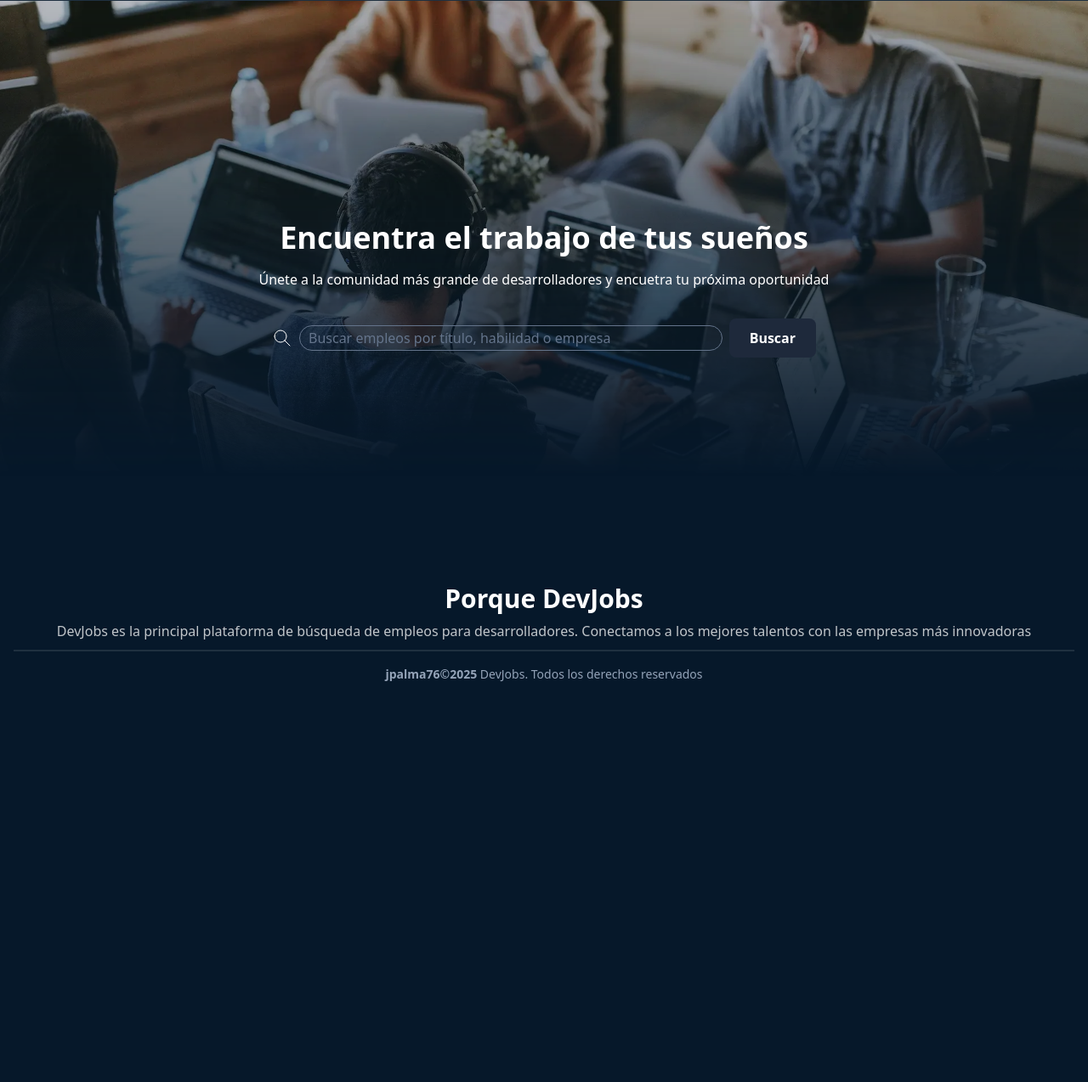
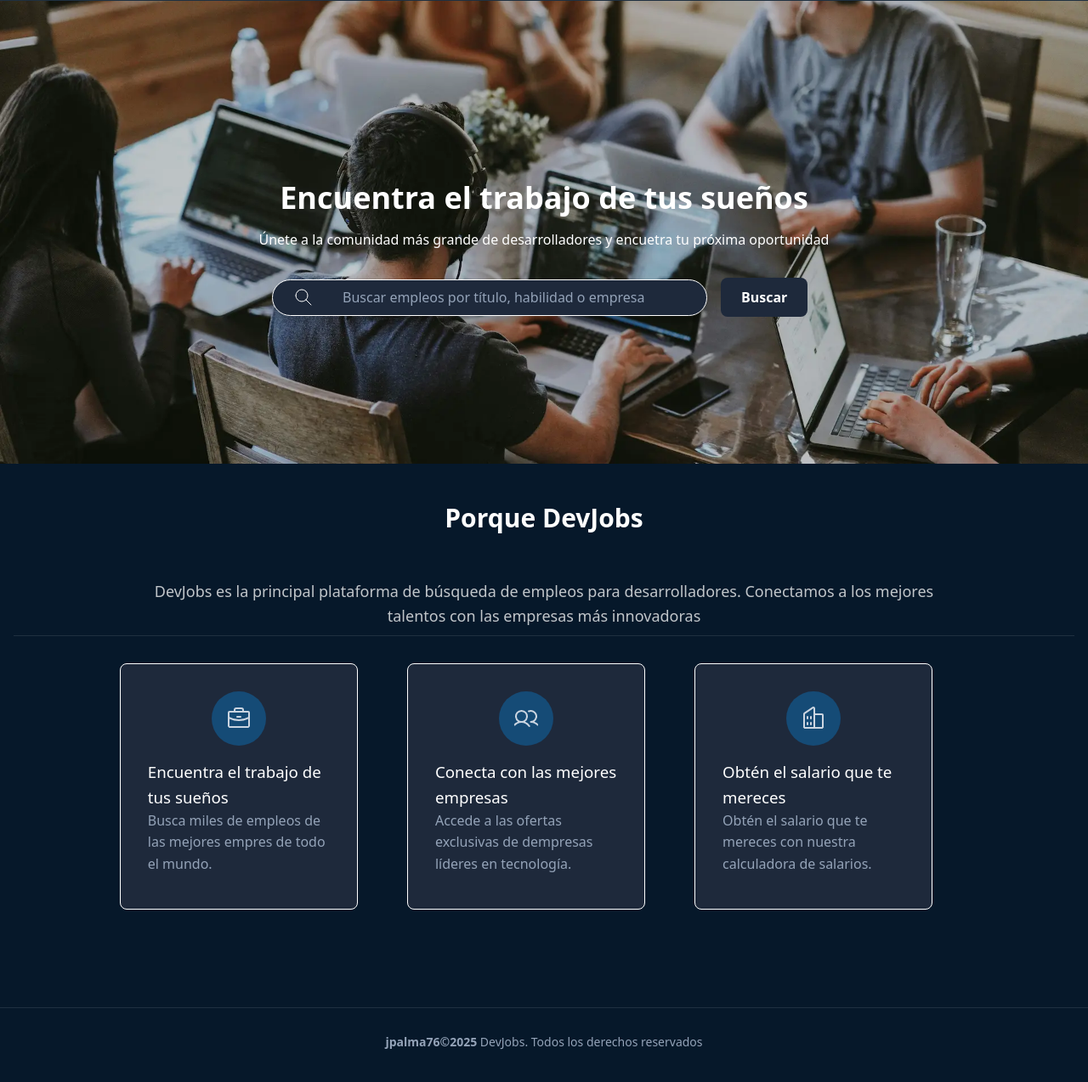
Before and after one commit to jpalma76/page-employee, a plain HTML site: page index.html in a window 1280 px wide. Shown: the part 54-1328 px from the top of the page at 85% size. Drawn offline with Linux system fonts and the light colour scheme.

Commit message:
fix bugs in principal page

```diff
--- a/index.html
+++ b/index.html
@@ -13,6 +13,7 @@
   <header></header>
 
   <main>
+    <!-- nth-child(1) -->
     <section>
       <img src="./background.webp" width="200" alt="imagen de fondo" />
       <h1>Encuentra el trabajo de tus sueños</h1>
@@ -21,7 +22,9 @@
         próxima oportunidad
       </p>
 
+      <!-- formulario -->
       <form role="search">
+        <div>
           <svg xmlns="http://www.w3.org/2000/svg" width="24" height="24" viewBox="0 0 24 24" fill="none"
             stroke="currentColor" stroke-width="1" stroke-linecap="round" stroke-linejoin="round"
             class="icon icon-tabler icons-tabler-outline icon-tabler-search">
@@ -30,18 +33,21 @@
             <path d="M21 21l-6 -6" />
           </svg>
           <input required type="text" placeholder="Buscar empleos por título, habilidad o empresa" />
+        </div>
         <button type="submit">Buscar</button>
       </form>
     </section>
 
+    <!-- nth-child(2) -->
     <section>
       <header>
         <h2>Porque DevJobs</h2>
+
         <p>DevJobs es la principal plataforma de búsqueda de empleos para desarrolladores. Conectamos a los mejores
           talentos con las empresas más innovadoras</p>
       </header>
 
-      <footer>
+      <main>
         <article>
            <svg fill="currentColor" height="32" viewBox="0 0 256 256" width="32" xmlns="http://www.w3.org/2000/svg"
             aria-hidden="true">
@@ -74,7 +80,7 @@
           <h3>Obtén el salario que te mereces</h3>
           <p>Obtén el salario que te mereces con nuestra calculadora de salarios.</p>
         </article>
-      </footer>
+      </main>
     </section>
   </main>
 
--- a/search.css
+++ b/search.css
@@ -116,7 +116,7 @@ header div a {
 /* Hero */
 main {
   width: 100%;
-  min-height: 550px;
+  min-height: 90vh;
   text-align: center;
   display: flex;
   flex-direction: column;
@@ -142,11 +142,6 @@ main {
     z-index: -1;
     left: 0;
     right: 0;
-    mask-image: linear-gradient(
-      to bottom,
-      rgba(16, 25, 34, 1) 5%,
-      rgba(16, 25, 34, 0) 80%
-    );
   }
 }
 
--- a/style.css
+++ b/style.css
@@ -60,7 +60,7 @@ h1 + p {
 header {
   border-bottom: 1px solid var(--border);
   background: var(--background);
-  padding: 0.5rem 1rem;
+  padding: 0.5rem 2rem;
   display: flex;
   align-items: center;
   justify-content: space-between;
@@ -115,7 +115,7 @@ header div a {
 
 /* Hero */
 main > section:nth-child(1) {
-  height: 500px;
+  height: 545px;
   text-align: center;
   display: flex;
   flex-direction: column;
@@ -134,11 +134,6 @@ main > section:nth-child(1) {
     z-index: -1;
     left: 0;
     right: 0;
-    mask-image: linear-gradient(
-      to bottom,
-      rgba(16, 25, 34, 1) 5%,
-      rgba(16, 25, 34, 0) 80%
-    );
   }
 }
 
@@ -150,16 +145,19 @@ form {
   padding-inline: 1rem;
   display: flex;
   align-items: center;
+  gap: 1rem;
 }
 
 form > div {
+  width: 80%;
   display: flex;
   align-items: center;
   background-color: var(--input-bg);
-  border-radius: 0.5rem;
+  border-radius: 2rem;
   box-shadow: 0 10px 15px -3px var(--shadow);
-  padding: 0.5rem;
-  gap: 0.5rem;
+  gap: 1rem;
+  padding: 0 1.5rem;
+  border: 1px solid;
 }
 
 form span {
@@ -176,15 +174,13 @@ form input[type="text"] {
   border: none;
   outline: none;
   color: var(--text-primary);
-  padding: 0.75rem 0.5rem;
+  padding: 0.6rem 0.5rem;
   font-size: 1rem;
   font-family: inherit;
 }
 
 form input[type="text"]::placeholder {
-  color: #64748b;
-  border: 1px solid;
-  border-radius: 16px;
+  color: var(--text-muted);
   padding: 3px 16px 3px 10px;
 }
 
@@ -209,33 +205,33 @@ form button[type="submit"]:focus {
   outline-offset: 2px;
 }
 
-main > section {
+section:nth-child(2) > main {
   width: 100%;
-  min-height: 80vh;
+  display: flex;
+  justify-content: center;
+
 }
-
 /* Features Section */
 main > section:nth-child(2) {
   padding-inline: 1rem;
   background-color: var(--background);
   padding-top: 2rem;
+  min-height: 80vh;
+  width: 100%;
+  display: flex;
+  flex-direction: column;
+  align-items: center;
+  gap: 2rem;
 
   & > header {
-    gap: 2px;
+    gap: 2rem;
     flex-direction: column;
 
-    h2 {
-      margin-bottom: 0;
-    }
-
     p {
+      width: 80%;
+      font-size: 18px;
       opacity: 0.75;
     }
-  }
-
-  & > div {
-    max-width: 1280px;
-    margin: 0 auto;
   }
 }
 
@@ -246,18 +242,45 @@ main > section:nth-child(2) h2 {
   margin-bottom: 1rem;
 }
 
-main > section:nth-child(2) > div > div:first-child > p {
-  font-size: 1.125rem;
-  color: var(--text-muted);
-  max-width: 42rem;
-  margin: 0 auto;
-}
-
 /* Grid de Features */
-main > section:nth-child(2) footer {
+main > section:nth-child(2) main {
+  width: 80%;
+  height: 350px;
   display: grid;
   grid-template-columns: repeat(auto-fit, minmax(280px, 1fr));
   gap: 16px;
+  padding: 2rem auto;
+
+  article {
+  width: 280px;
+  height: 290px;
+  background-color: var(--card-bg);
+  padding: 2rem;
+  border: 1px solid;
+  margin-bottom: 16px;
+  border-radius: 0.5rem;
+  display: flex;
+  flex-direction: column;
+  align-items: center;
+
+  svg {
+    color: var(--text-secondary);
+    background: rgba(0, 153, 255, 0.3);
+    width: 64px;
+    height: 64px;
+    border-radius: 50%;
+    padding: 16px;
+    margin-bottom: 1rem;
+  }
+
+  p {
+    color: var(--text-muted);
+  }
+
+  h3 {
+    font-weight: 500;
+  }
+}
 }
 
 section header p {
@@ -295,36 +318,14 @@ footer {
   background-color: var(--background);
   border-top: 1px solid var(--border);
   text-align: center;
-  padding: 16px;
   width: 100%;
+  height: 80px;
+  display: flex;
+  justify-content: center;
+  align-items: center;
 
   small {
     color: var(--text-muted);
     font-size: 0.875rem;
   }
 }
-
-article {
-  background-color: var(--card-bg);
-  padding: 2rem;
-  margin-bottom: 16px;
-  border-radius: 0.5rem;
-  box-shadow: 0px 1px 3px 0px rgba(0, 0, 0, 0.5);
-
-  svg {
-    color: var(--text-secondary);
-    background: rgba(0, 153, 255, 0.3);
-    width: 64px;
-    height: 64px;
-    border-radius: 50%;
-    padding: 16px;
-  }
-
-  p {
-    color: var(--text-muted);
-  }
-
-  h3 {
-    font-weight: 500;
-  }
-}
```
Lines whose indentation alone changed are shown as unchanged.
